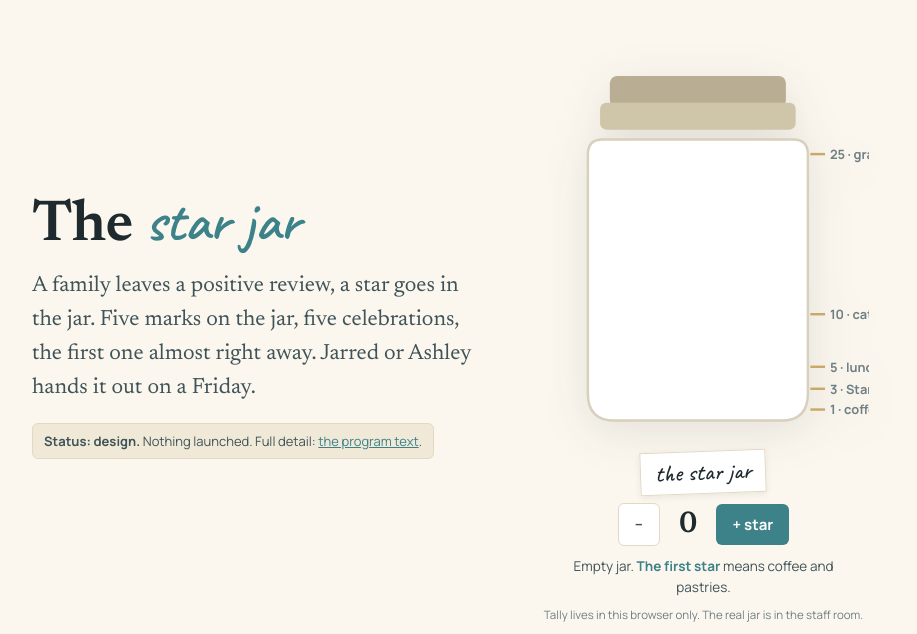
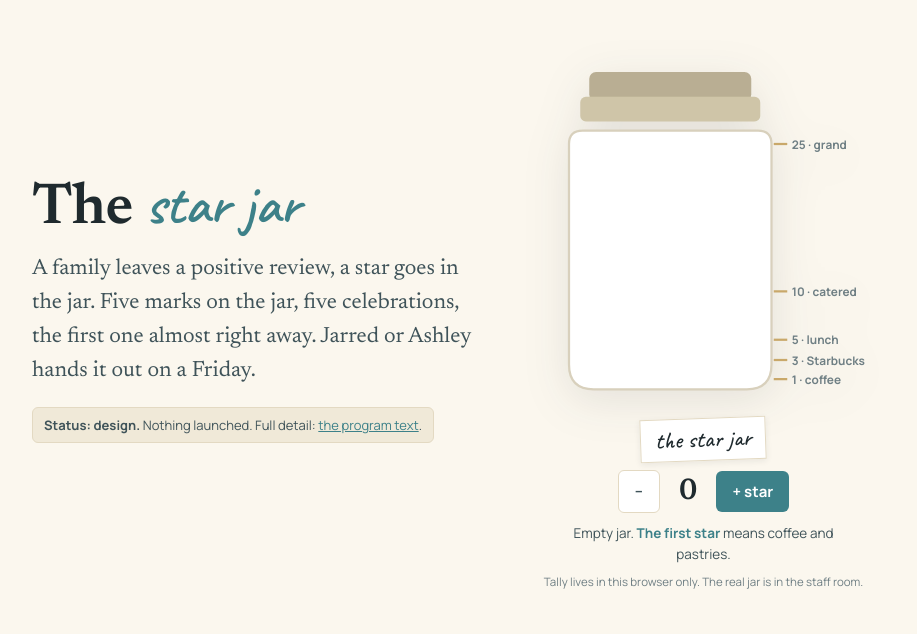
Before and after one commit to Winnsolutionsadmin/gm-teacher-appreciation-review-bd91ba, a plain HTML site: page index.html in a window 1280 px wide. Shown: the part 73-707 px from the top of the page, without its empty margins (180-1097 px from the left). Drawn offline with Linux system fonts and the light colour scheme.

Commit message:
star jar: label clip fix

```diff
--- a/index.html
+++ b/index.html
@@ -23,7 +23,7 @@
   .lede{font-family:'Newsreader',serif;font-size:clamp(18px,2.3vw,22px);color:var(--ink2);margin:0 0 18px;max-width:30em}
   .status{display:inline-block;background:var(--paper2);border:1px solid var(--line);border-radius:6px;padding:7px 11px;font-size:13px;color:var(--ink2)}
   .jar{display:flex;flex-direction:column;align-items:center;gap:8px}
-  .jar svg{width:min(100%,330px);height:auto;display:block;filter:drop-shadow(0 10px 22px rgba(31,42,46,.10))}
+  .jar svg{width:min(100%,360px);height:auto;display:block;filter:drop-shadow(0 10px 22px rgba(31,42,46,.10))}
   .jar .label{font-family:'Caveat',cursive;font-size:24px;background:#fff;border:1px solid var(--line);padding:2px 14px;transform:rotate(-2deg);box-shadow:0 2px 6px rgba(31,42,46,.08)}
   .tally{display:flex;align-items:center;gap:10px}
   .tally button{font-family:'Manrope',sans-serif;font-weight:700;font-size:15px;background:var(--teal-deep);color:#fff;border:0;border-radius:6px;padding:10px 16px;cursor:pointer}
@@ -74,7 +74,7 @@
       <div class="status"><b>Status: design.</b> Nothing launched. Full detail: <a href="PROGRAM.html">the program text</a>.</div>
     </div>
     <div class="jar" aria-label="Star jar tally">
-      <svg viewBox="0 0 270 340" role="img" aria-labelledby="jt">
+      <svg viewBox="0 0 320 340" role="img" aria-labelledby="jt">
         <title id="jt">The star jar with marks at 1, 3, 5, 10 and 25 stars</title>
         <defs><clipPath id="body"><path d="M52 92 Q40 92 40 104 V300 Q40 322 62 322 H198 Q220 322 220 300 V104 Q220 92 208 92 Z"/></clipPath></defs>
         <rect x="58" y="40" width="144" height="26" rx="6" fill="#B9AE93"/>
```
Also changed, not shown: 3 other files.
